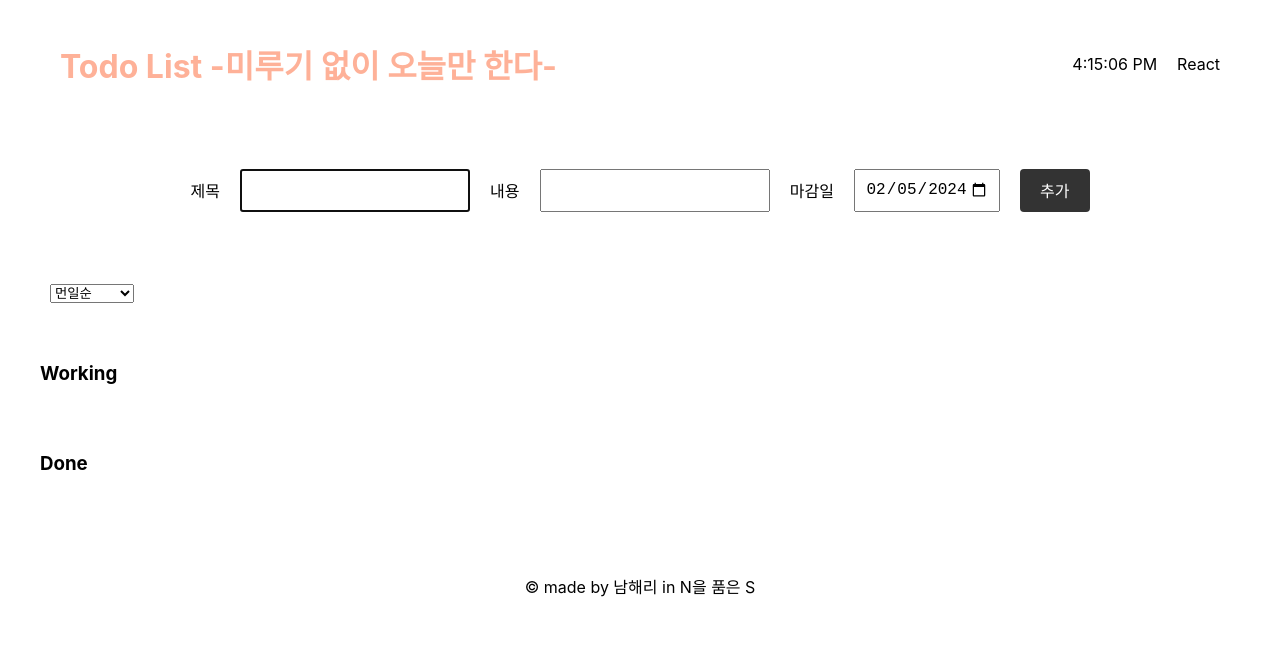
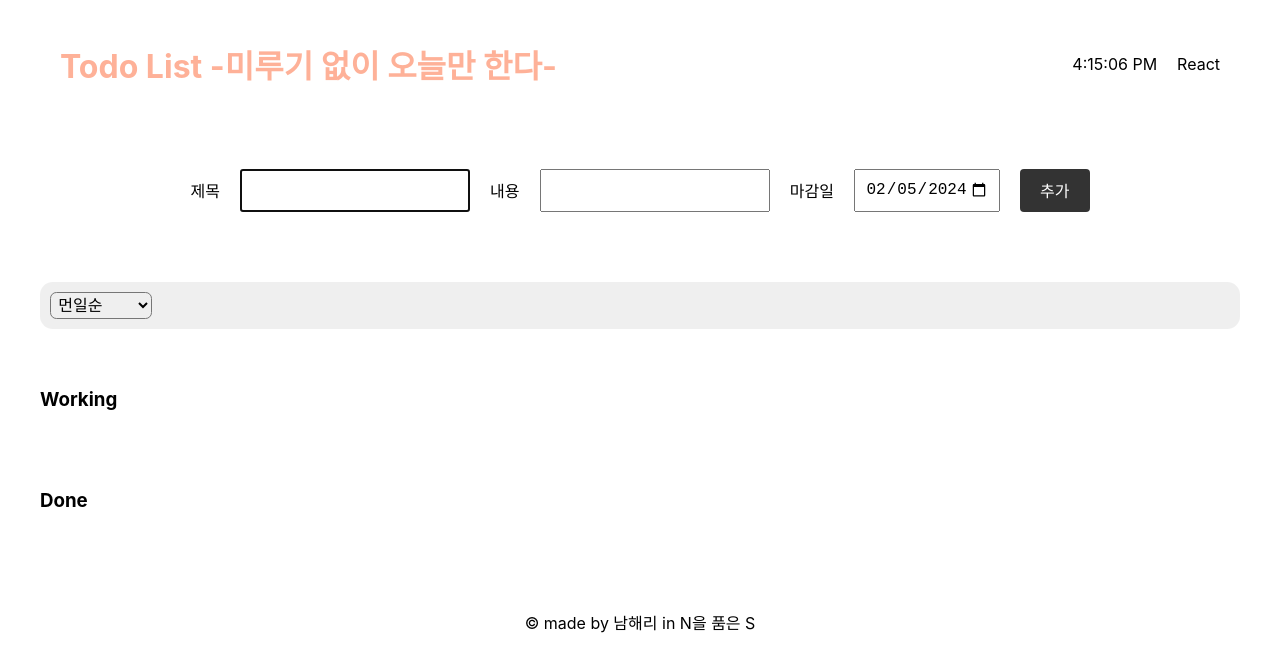
Before and after one commit to r03181231/todoList-React, a React (Create React App) app: page / in a window 1280 px wide. Shown: the top 670 px of the page. Built offline with nearby package versions, Linux system fonts and the light colour scheme.

Commit message:
[chore] css TodoList에 호버시효과

```diff
--- a/src/view/main/todolist/todoList.css
+++ b/src/view/main/todolist/todoList.css
@@ -3,11 +3,20 @@
 main {
   display: flex;
   flex-direction: column;
-  gap: 30px;
+  gap: 40px;
 }
 
 .sort-wrap {
   padding: 10px;
+  background-color: rgba(99, 99, 99, 0.1);
+  border-radius: 0.8rem;
+}
+
+.sort-wrap select {
+  padding: 0.2rem;
+  border-radius: 0.4rem;
+
+  font-size: 1rem;
 }
 .todo-card-wrap {
   display: grid;
@@ -31,6 +40,13 @@ main {
   border-radius: 20px;
   box-shadow: 0px 2px 5px 1px rgba(0, 0, 0, 0.2);
 }
+
+.work-nd-done:hover {
+  transform: scale(1.08, 1.08);
+  transition-duration: 0.1s;
+  box-shadow: 0px 0rem 0.4rem 0.1rem rgba(99, 99, 99, 0.2);
+}
+
 .view-comment {
   word-break: break-all;
   font-size: 1rem;
```
